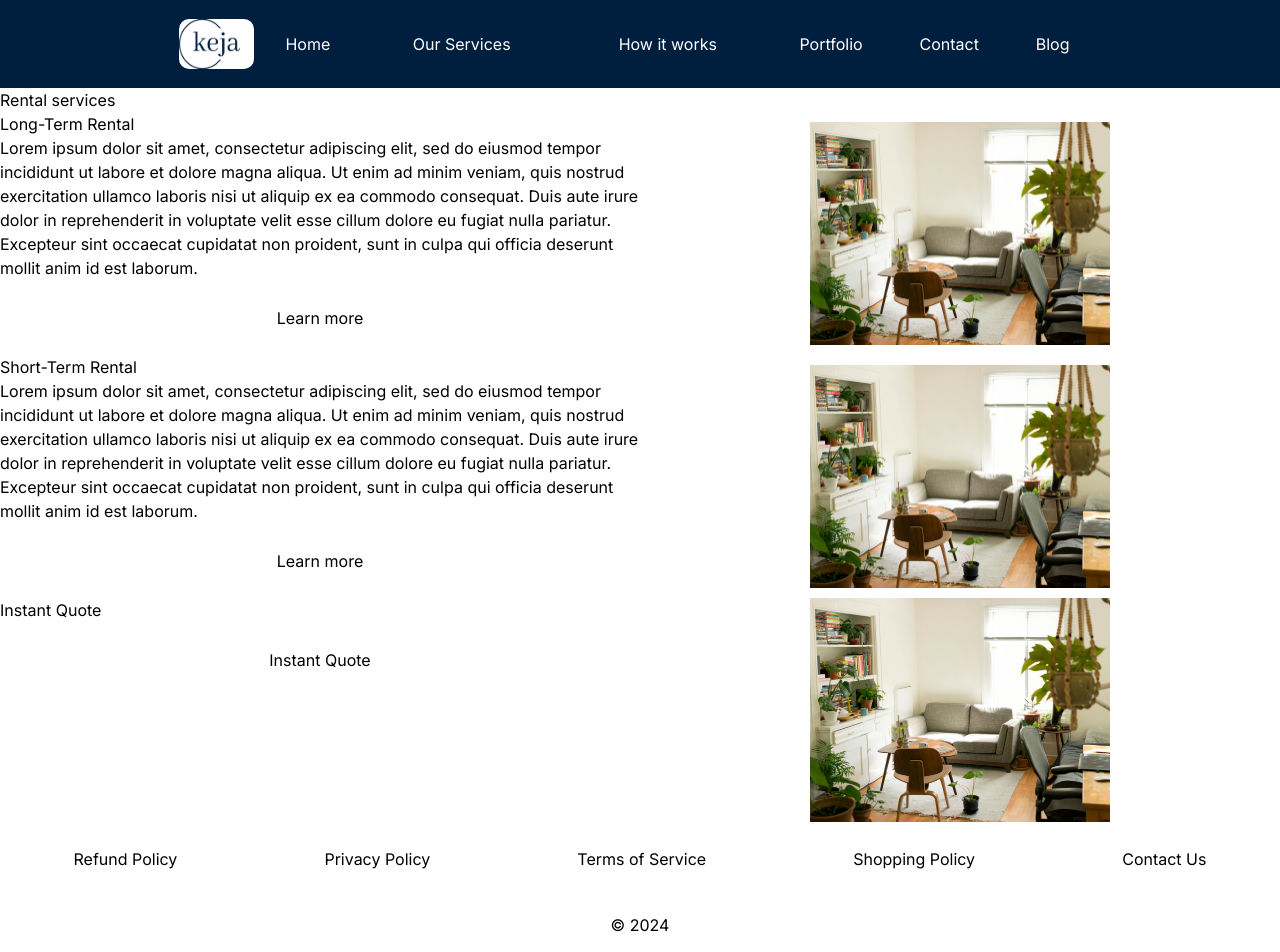
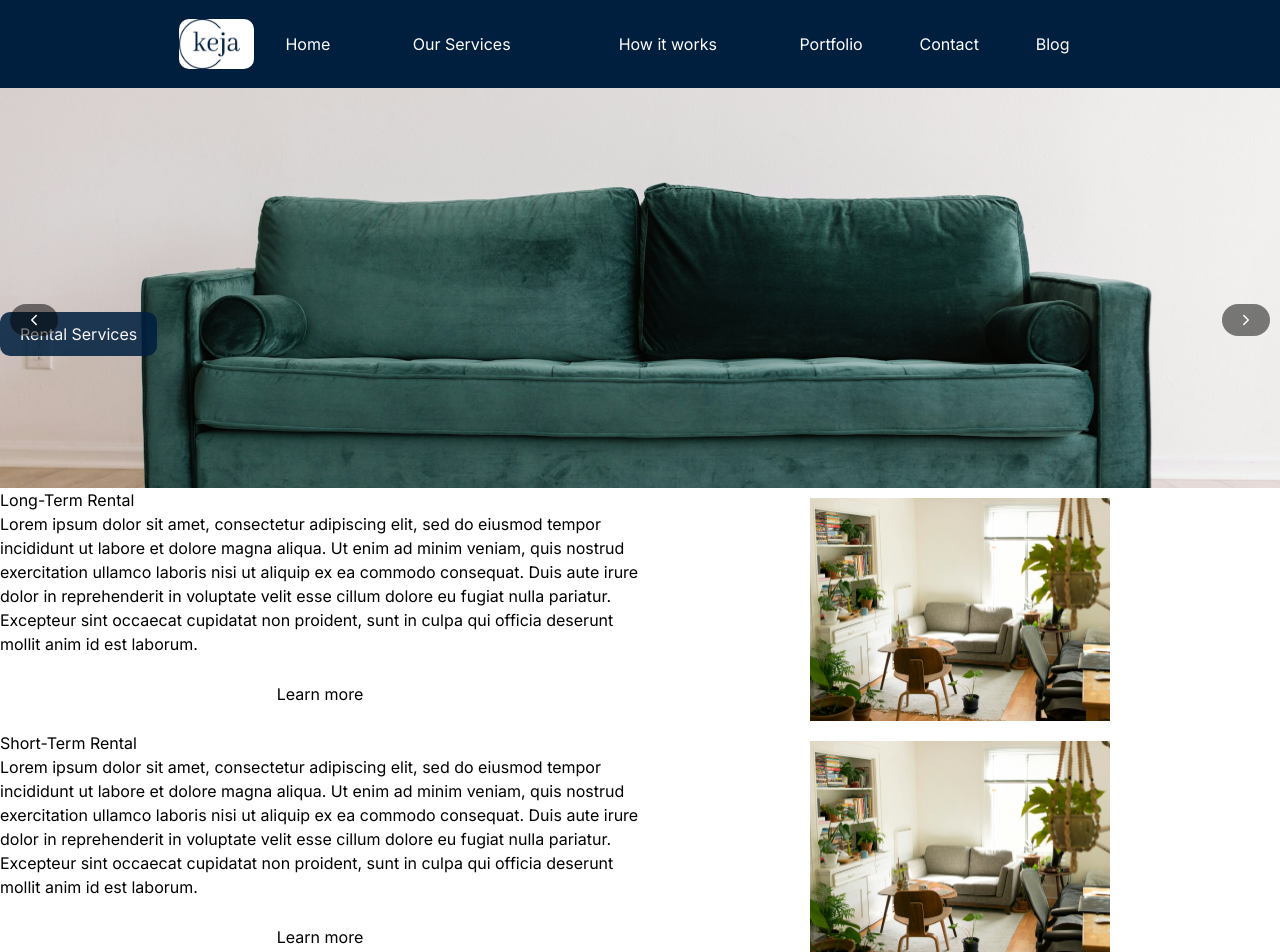
Before and after one commit to ikarrila/Homebox, a Next.js app in the folder frontend/: page /FAAS/rental_services in a window 1280 px wide. Shown: the top 952 px of the page. Built offline with nearby package versions, Linux system fonts and the light colour scheme.

Commit message:
adding picture carousel and title

```diff
--- a/frontend/src/app/FAAS/rental_services/page.js
+++ b/frontend/src/app/FAAS/rental_services/page.js
@@ -1,5 +1,6 @@
 import Link from 'next/link';
 import '../../../../styles/styles.css';
+import PictureBanner from '../../../../components/PictureBanner';
 
 export default function Rental() {
   const imageStyle = {
@@ -11,8 +12,17 @@ export default function Rental() {
   };
 
   return (
-    <div className='section'>
-      <h1>Rental services</h1>
+    <><PictureBanner />
+    <div className='section col'>
+    <h1 className= "absolute"
+                style={{transform: 'translateY(-400%)',
+                backgroundColor: 'rgb(0,31,63)',
+                color: 'rgb(255,255,255)',
+                padding: '10px 20px',
+                borderRadius: '10px',
+                opacity: '0.86'}}>
+            Rental Services
+        </h1>
       <div className="flex justify-between">
         <div className="w-1/2">
           <div>
@@ -78,6 +88,6 @@ export default function Rental() {
           </div>
         </div>
       </div>
-    </div>
+    </div></>
   );
 }
```
